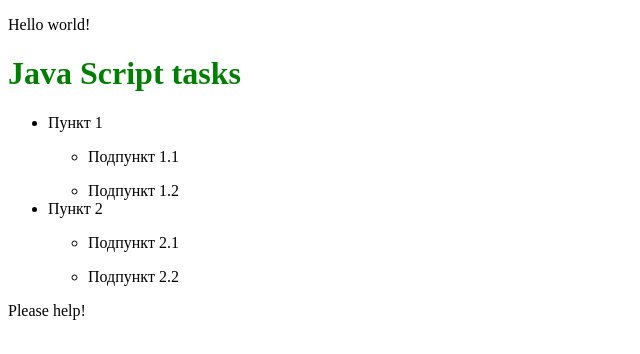
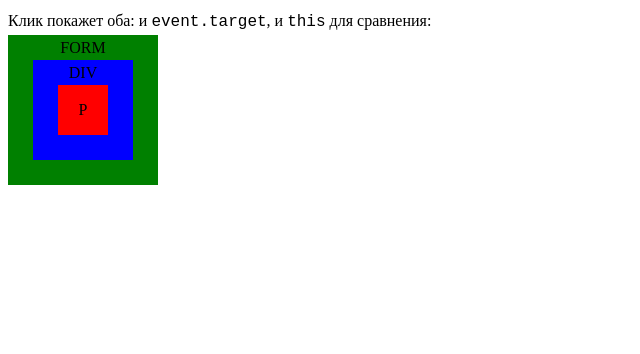
Before and after one commit to SITARNET/JavaScript, a plain HTML site: page index.html in a window 1280 px wide. Shown: the whole page, without its empty margins (0-640 px from the left). Drawn offline with Linux system fonts and the light colour scheme.

Commit message:
Lesson 9. Ascent and plunge

```diff
--- a/css/style.css
+++ b/css/style.css
@@ -3,3 +3,37 @@
 .greetings {
     color: green;
 }
+
+form {
+    background-color: green;
+    position: relative;
+    width: 150px;
+    height: 150px;
+    text-align: center;
+    cursor: pointer;
+}
+
+div {
+    background-color: blue;
+    position: absolute;
+    top: 25px;
+    left: 25px;
+    width: 100px;
+    height: 100px;
+}
+
+p {
+    background-color: red;
+    position: absolute;
+    top: 25px;
+    left: 25px;
+    width: 50px;
+    height: 50px;
+    line-height: 50px;
+    margin: 0;
+}
+
+body {
+    line-height: 25px;
+    font-size: 16px;
+}
--- a/index.html
+++ b/index.html
@@ -6,23 +6,31 @@
     <link rel="stylesheet" href="css/style.css" type="text/css"/>
 </head>
 <body>
-<p class="black">Hello world!</p>
-    <h1 class="greetings">Java Script tasks</h1>
-    <ul>
-        <li><a>Пункт 1</a>
-            <ul>
-                <li><p>Подпункт 1.1</p></li>
-                <li><span>Подпункт 1.2</span></li>
-            </ul>
-        </li>
-        <li><a>Пункт 2</a>
-            <ul>
-                <li><p>Подпункт 2.1</p></li>
-                <li><span>Подпункт 2.2</span></li>
-            </ul>
-        </li>
-    </ul>
-<div>Please help!</div>
-<script src="js/lesson_8.js"></script>
+
+<!--<div style="padding-bottom: 40px;">Please help!</div>-->
+<!--<div onclick="alert('Обработчик!')">-->
+<!--    <em>Если вы кликните на <code>EM</code>, сработает обработчик на <code>DIV</code></em>-->
+<!--</div>-->
+<!--<style>-->
+<!--    body * {-->
+<!--        margin: 10px;-->
+<!--        border: 1px solid blue;-->
+<!--    }-->
+<!--</style>-->
+
+<!--<form onclick="alert('form')">FORM-->
+<!--    <div onclick="alert('div')">DIV-->
+<!--        <p onclick="alert('p')">P</p>-->
+<!--    </div>-->
+<!--</form>-->
+
+
+Клик покажет оба: и <code>event.target</code>, и <code>this</code> для сравнения:
+
+<form id="form">FORM
+    <div>DIV<p>P</p></div>
+</form>
+
+<script src="js/lesson_9.js"></script>
 </body>
 </html>
```
Also changed, not shown: js/lesson_9.js (added, +209 -0 lines).
